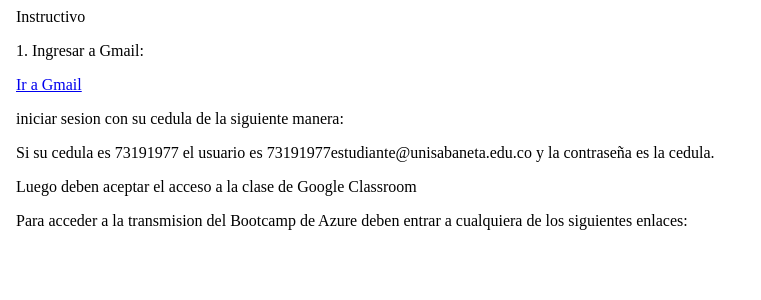
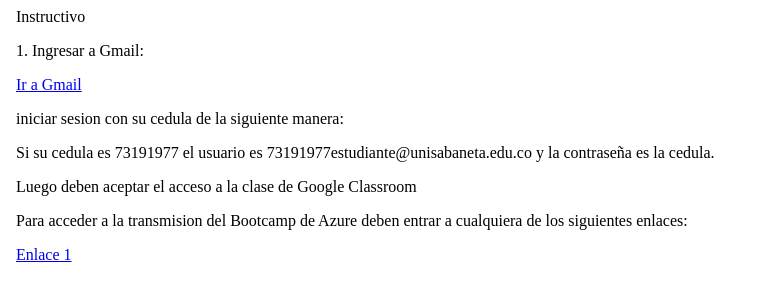
Before and after one commit to rafodelmal/static-azure-web-page-angular, an Angular app: page / in a window 1280 px wide. Shown: the top 300 px of the page, without its empty margins (0-761 px from the left). Built offline with nearby package versions, Linux system fonts and the light colour scheme.

Commit message:
Contenido 2

```diff
--- a/src/app/app.component.html
+++ b/src/app/app.component.html
@@ -17,5 +17,8 @@
 
 <p>Para acceder a la transmision del Bootcamp de Azure deben entrar a cualquiera
   de los siguientes enlaces:</p>
+
+<a href="https://youtu.be/U7l4Qhbzrx0">Enlace 1</a>
+
 </body>
 </html>
```
